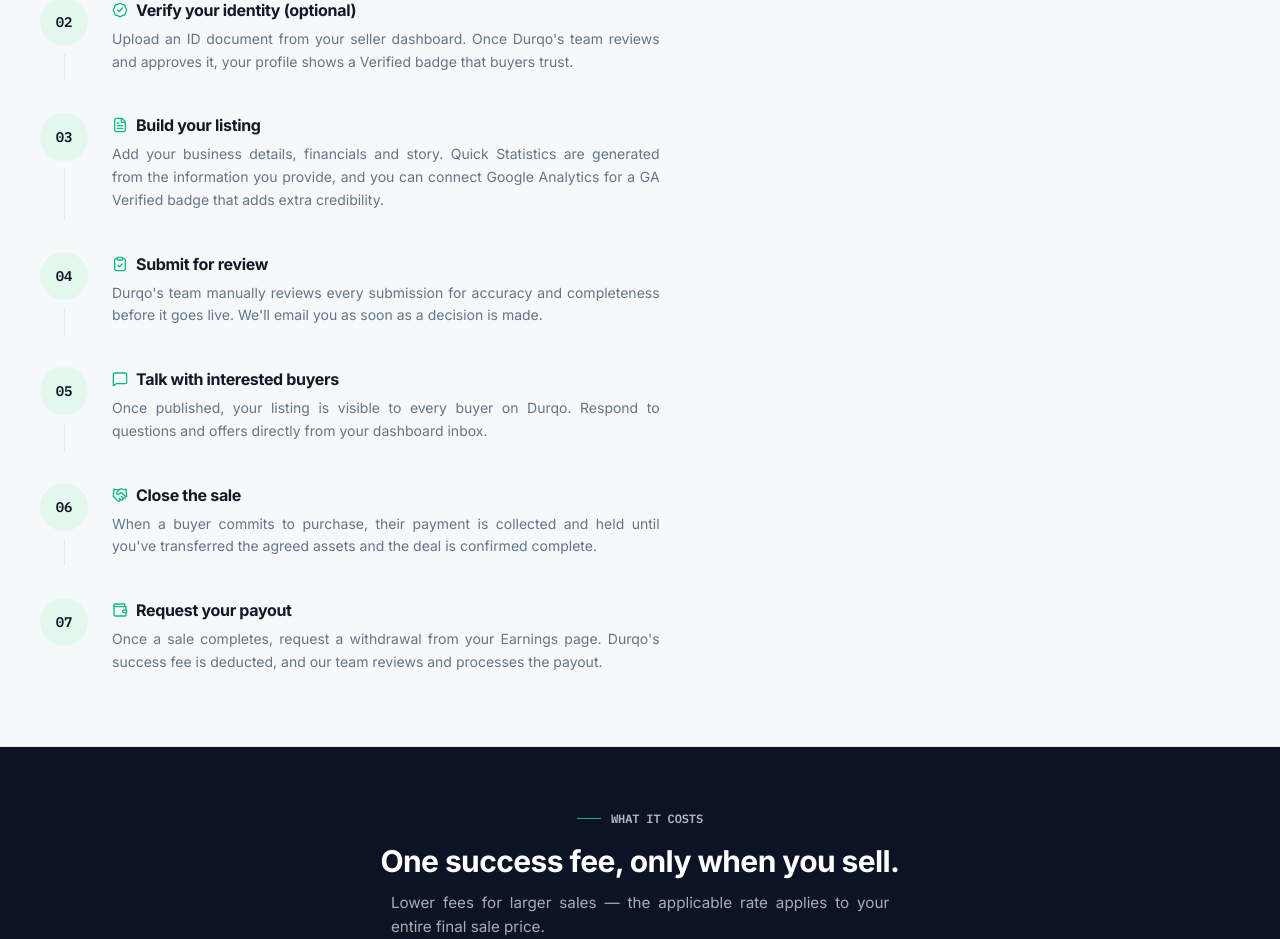
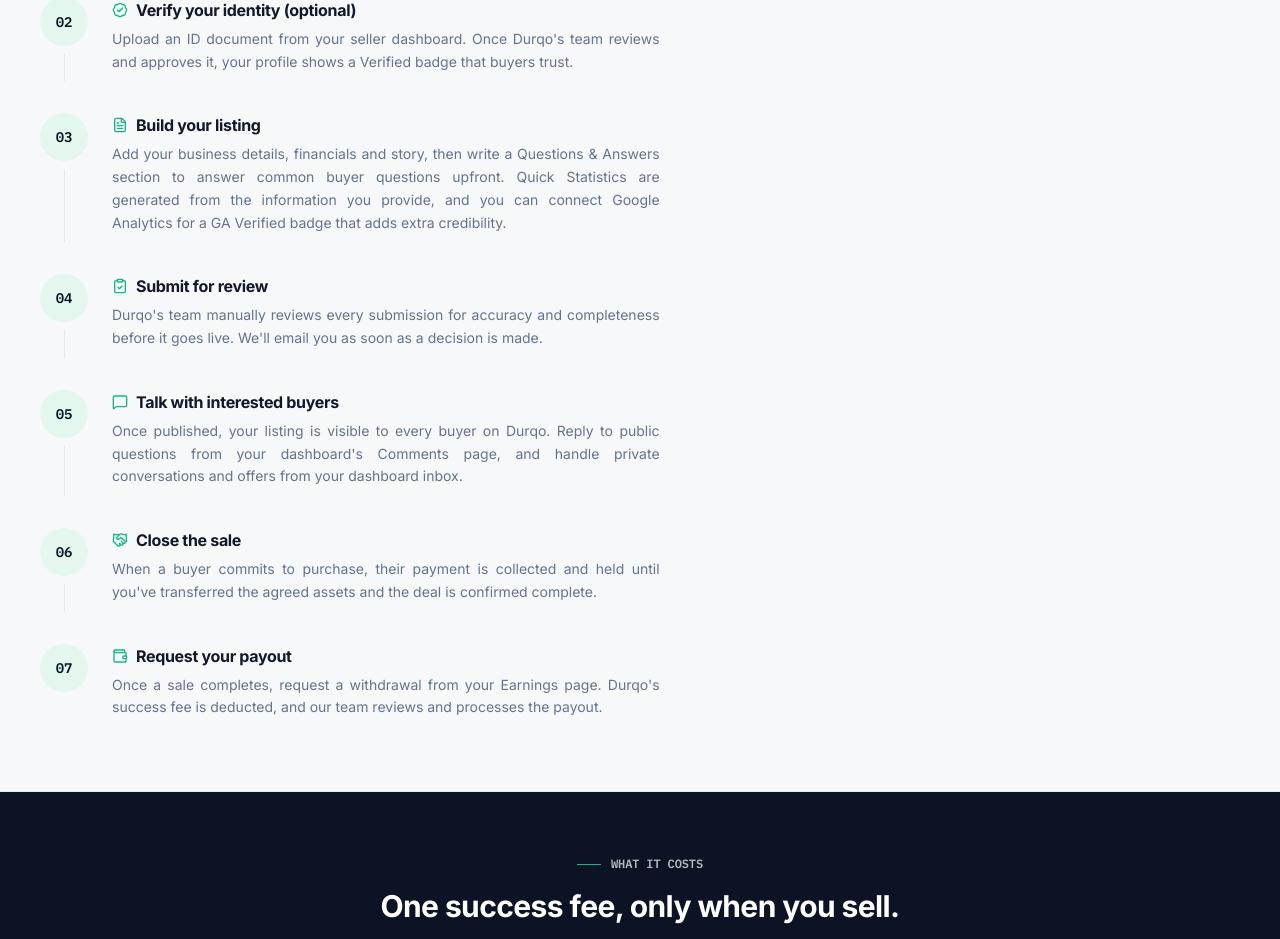
Before and after one commit to mdmanirmia/durqo-app, a Next.js app: page /how-to-sell in a window 1280 px wide. Shown: the part 964-1903 px from the top of the page. Built offline with nearby package versions, Linux system fonts and the light colour scheme; no server answers.

Commit message:
Add files via upload

```diff
--- a/src/app/how-to-sell/page.tsx
+++ b/src/app/how-to-sell/page.tsx
@@ -95,7 +95,7 @@ const STEPS = [
     n: "03",
     icon: FileText,
     title: "Build your listing",
-    body: "Add your business details, financials and story. Quick Statistics are generated from the information you provide, and you can connect Google Analytics for a GA Verified badge that adds extra credibility.",
+    body: "Add your business details, financials and story, then write a Questions & Answers section to answer common buyer questions upfront. Quick Statistics are generated from the information you provide, and you can connect Google Analytics for a GA Verified badge that adds extra credibility.",
   },
   {
     n: "04",
@@ -107,7 +107,7 @@ const STEPS = [
     n: "05",
     icon: MessageSquare,
     title: "Talk with interested buyers",
-    body: "Once published, your listing is visible to every buyer on Durqo. Respond to questions and offers directly from your dashboard inbox.",
+    body: "Once published, your listing is visible to every buyer on Durqo. Reply to public questions from your dashboard's Comments page, and handle private conversations and offers from your dashboard inbox.",
   },
   {
     n: "06",
```
